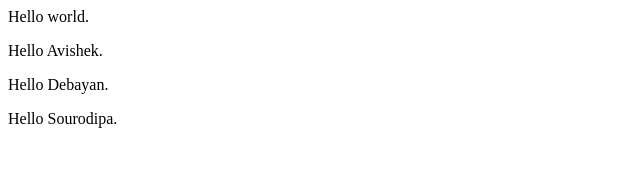
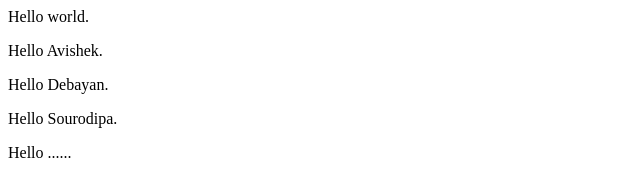
Before and after one commit to Gaurab-Mukherjee/Online-Test-System, a plain HTML site: page OTS.html in a window 1280 px wide. Shown: the full height of the page, 0-640 px from the left. Drawn offline with Linux system fonts and the light colour scheme.

Commit message:
Added....

```diff
--- a/OTS.html
+++ b/OTS.html
@@ -7,5 +7,6 @@
         <p>Hello Avishek.</p>
         <p>Hello Debayan.</p>
         <p>Hello Sourodipa.</p>
+        <p>Hello ......</p>
     </body>
 </html>
```
